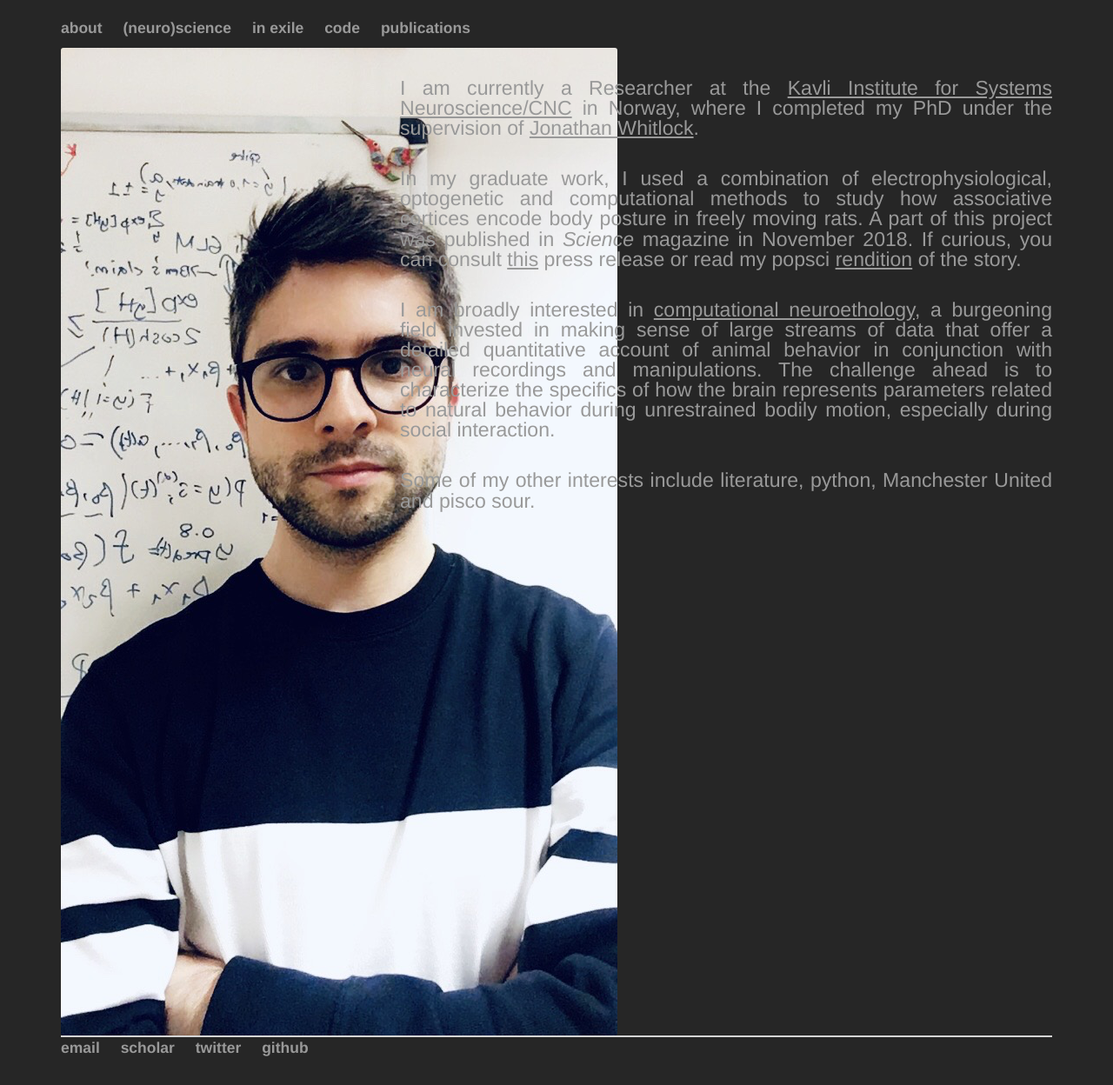
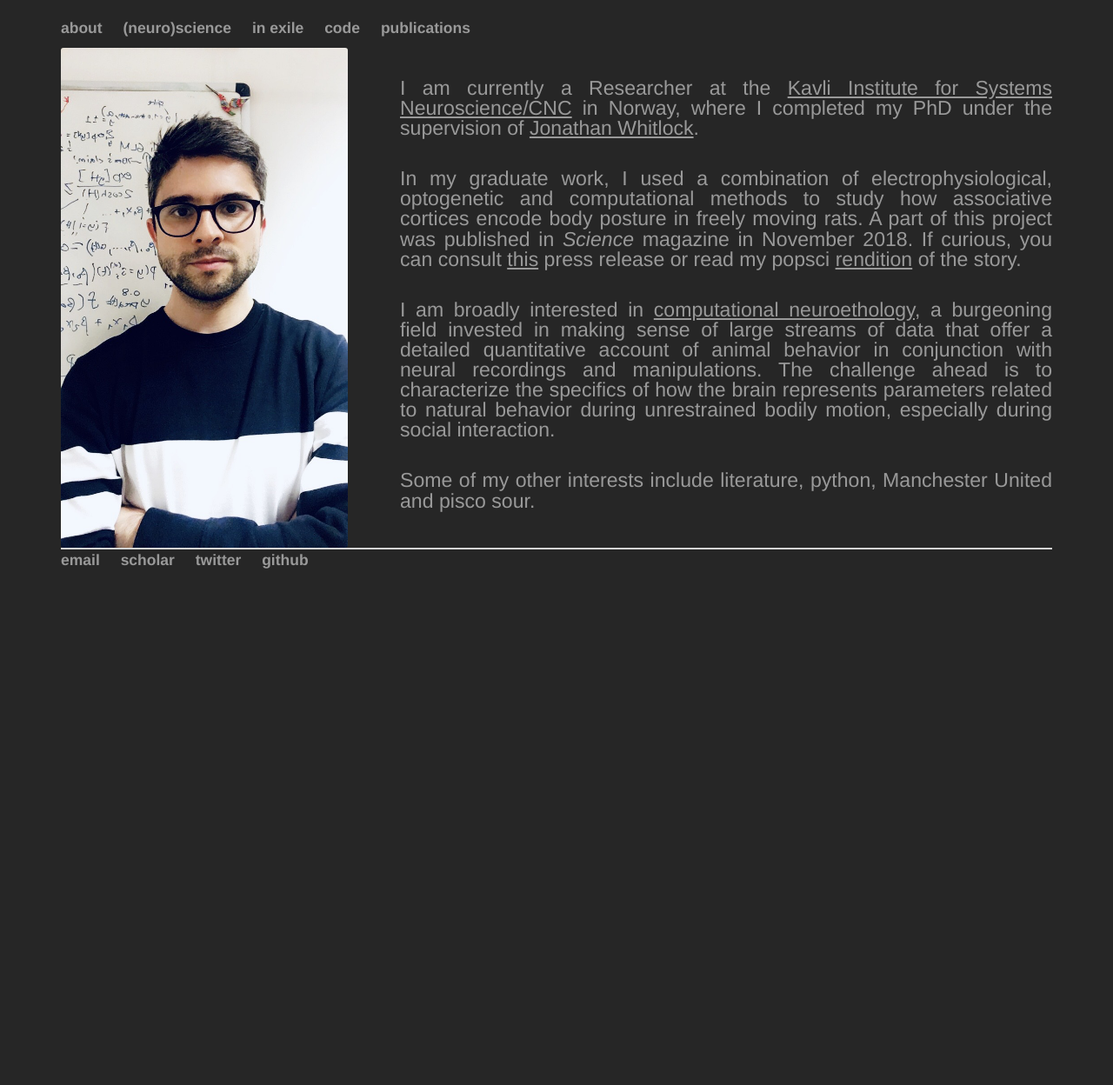
Before and after one commit to bartulem/bartulem.github.io, a Jekyll site: the page built from about/index.html, in a window 1280 px wide. Shown: the whole page at 87% size. Built offline with Jekyll 4.4.1, drawn with Linux system fonts in a browser that asks for light colours; after the commit the page ends 900 px from its top, so only the background shows below that.

Commit message:
Update index.html

```diff
--- a/about/index.html
+++ b/about/index.html
@@ -4,7 +4,7 @@
 ---
 <div class="row fluid">
 	<div class="col-sm-4">
-		<img class="rounded-corners" alt="Bartul Mimica" src="http://bartulem.github.io/img/bm2020w.png">
+		<img class="rounded-corners" alt="Bartul Mimica" src="http://bartulem.github.io/img/bm2020w.png" style="width:330px;height:575px;">
 	</div>
 	<div class="col-sm-8">
 		<p>I am currently a Researcher at the <a style="text-decoration:underline" href="https://www.ntnu.edu/kavli/">Kavli Institute for Systems Neuroscience/CNC</a> in Norway, where I completed my PhD under the supervision of <a style="text-decoration:underline" href="https://www.whitlocklab.org/">Jonathan Whitlock</a>.</p>
```
